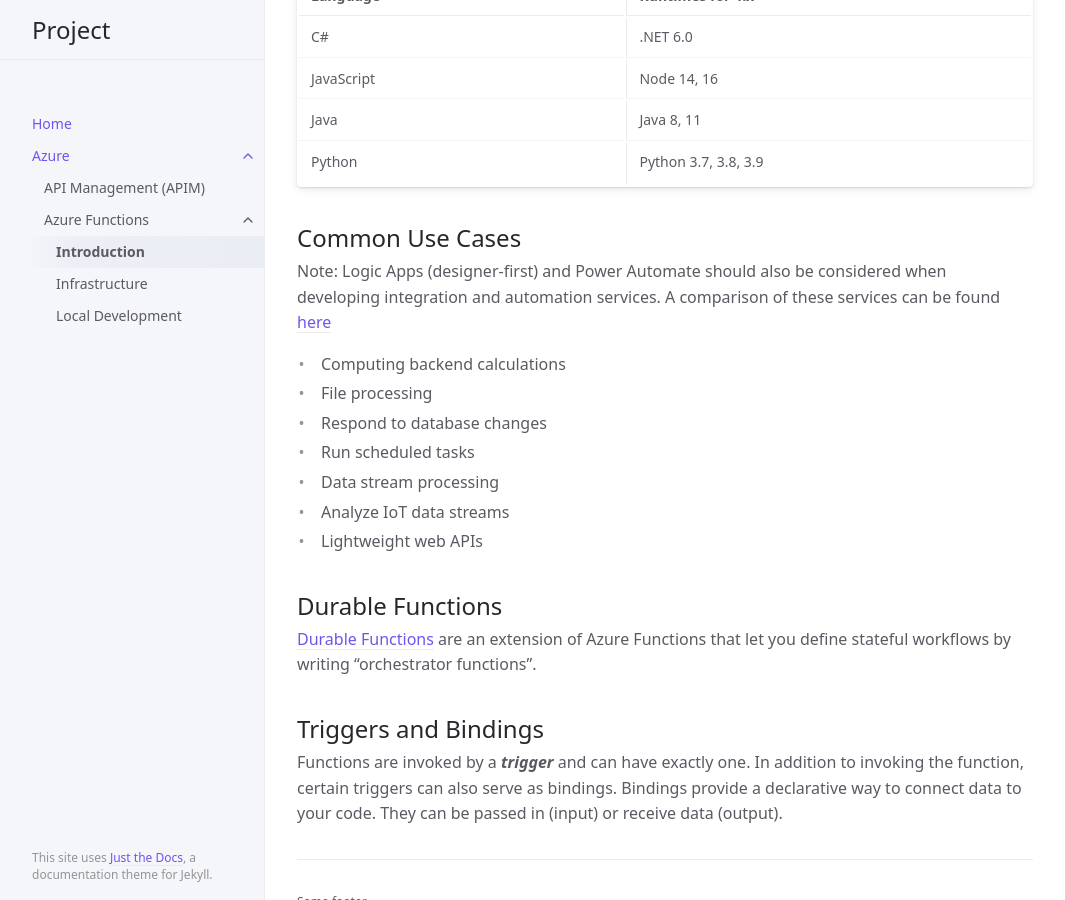
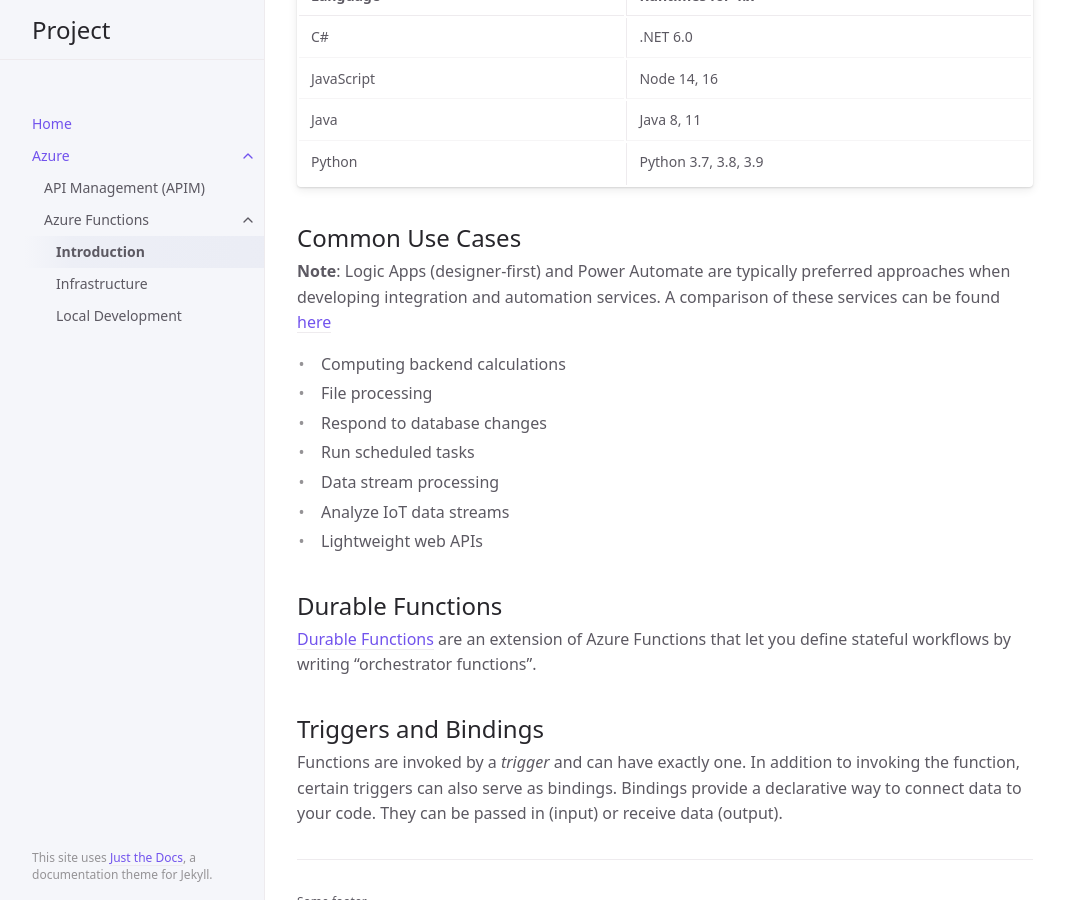
Before and after one commit to bwagner77/docs-test, a Jekyll site: the page built from azure/functions/introduction.md, in a window 1280 px wide and 900 px high, scrolled down 473 px. Shown: the whole window, without its empty margins (107-1172 px from the left). Built offline with Jekyll 4.4.1, drawn with Linux system fonts in a browser that asks for light colours.

Commit message:
Content updated.

```diff
--- a/azure/functions/introduction.md
+++ b/azure/functions/introduction.md
@@ -15,7 +15,7 @@ nav_order: 1
 [Azure Functions](https://docs.microsoft.com/en-us/azure/azure-functions/)
 are a serverless code-first compute service that allow running
 event-triggered code in a scalable way without managing infrastructure. A
-function is invoked by a ***trigger*** and executes a block of code or
+function is invoked by a *trigger* and executes a block of code or
 or business logic.
 
 ## Languages and Supported Runtimes for 4.x
@@ -29,9 +29,9 @@ or business logic.
 
 ## Common Use Cases
 
-Note: Logic Apps (designer-first) and Power Automate should also be considered
-when developing integration and automation services. A comparison of these
-services can be found
+**Note**: Logic Apps (designer-first) and Power Automate are typically
+preferred approaches when developing integration and automation services.
+A comparison of these services can be found
 [here](https://docs.microsoft.com/en-us/azure/azure-functions/functions-compare-logic-apps-ms-flow-webjobs?toc=%2Fazure%2Fazure-functions%2Fdurable%2Ftoc.json)
 
 - Computing backend calculations
@@ -50,7 +50,7 @@ writing "orchestrator functions".
 
 ## Triggers and Bindings
 
-Functions are invoked by a ***trigger*** and can have exactly one. In addition
+Functions are invoked by a *trigger* and can have exactly one. In addition
 to invoking the function, certain triggers can also serve as bindings. Bindings
 provide a declarative way to connect data to your code. They can be passed
 in (input) or receive data (output).
```
